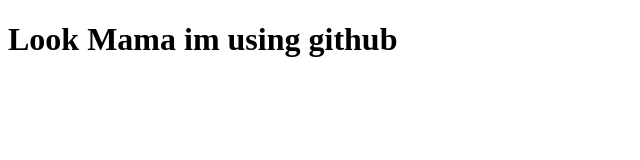
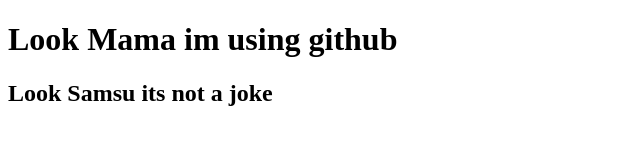
Before and after one commit to NurulAlam95/My-2nd-Website, a plain HTML site: page index.html in a window 1280 px wide. Shown: the whole page, without its empty margins (0-640 px from the left). Drawn offline with Linux system fonts and the light colour scheme.

Commit message:
Update index.html

```diff
--- a/index.html
+++ b/index.html
@@ -8,6 +8,6 @@
 </head>
 <body>
     <h1>Look Mama im using github</h1>
-
+    <h2>Look Samsu its not a joke</h2>
 </body>
 </html>
```
